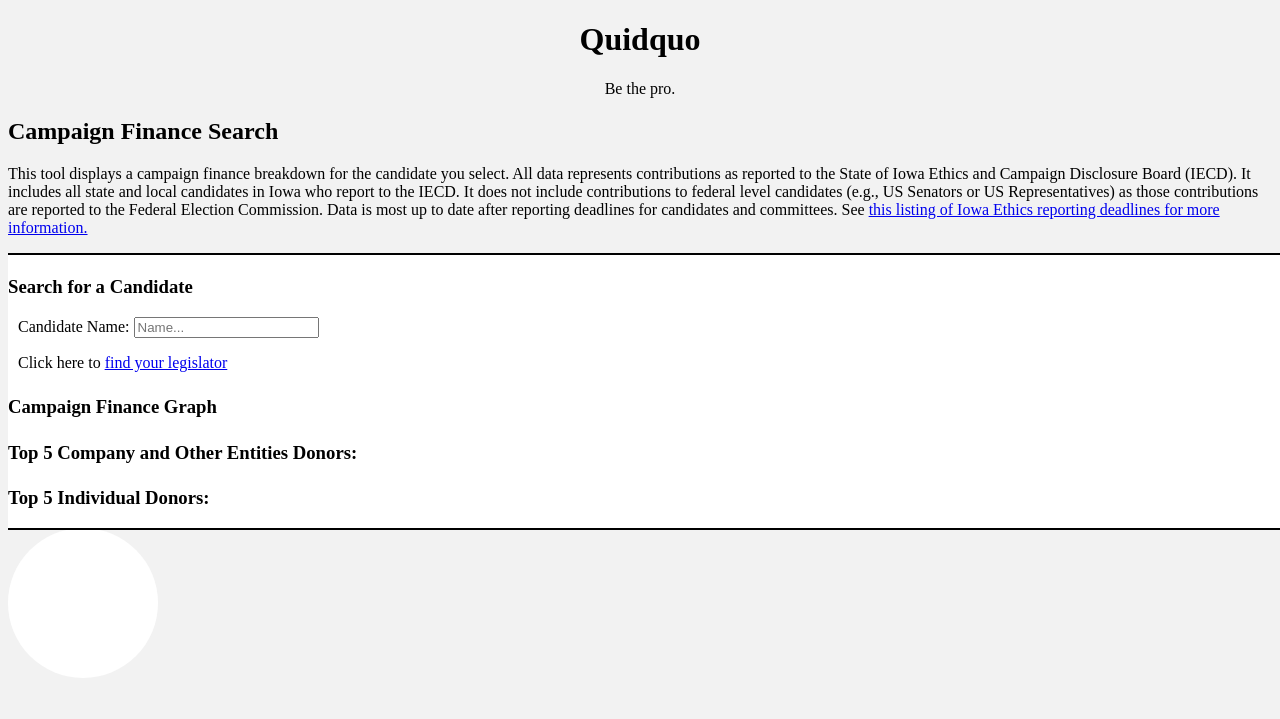
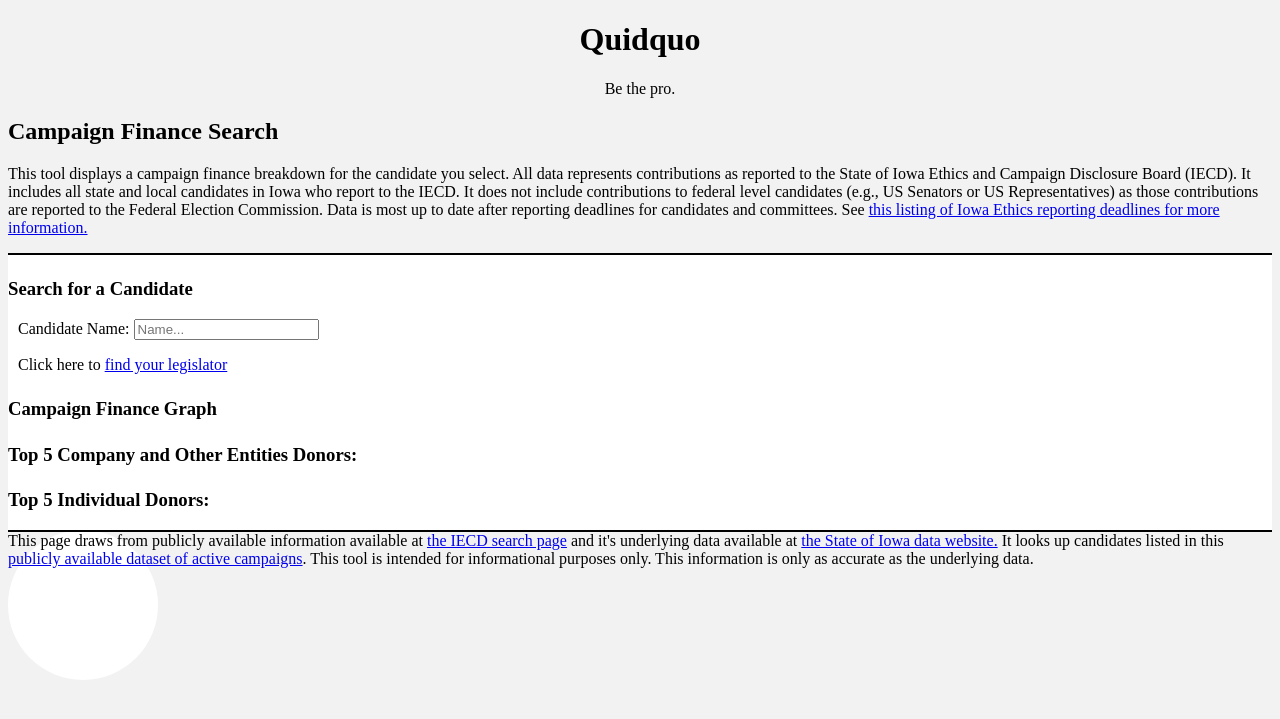
Before and after one commit to quidquo/quidquo.github.io, a PHP site: page / in a window 1280 px wide. Shown: the top 719 px of the page. Run offline with PHP 8.4, Linux system fonts and the light colour scheme; some libraries are stand-ins or nearby versions.

Commit message:
relative

```diff
--- a/tyler.css
+++ b/tyler.css
@@ -1,20 +1,5 @@
 body{
   background-color: #f2f2f2;
-}
-
-.break{
-  background-color: black;
-  height: 2px;
-  width: 100%;
-  position: absolute;
-}
-
-.tool{
-  background-color: white;
-  margin: 0px 0px 0px 0px;
-  padding: 0px 0px 0px 0px;
-  width: 100%;
-  position: absolute;
 }
 
 h1{
@@ -25,6 +10,29 @@
   text-align: center;
 }
 
+.break{
+  background-color: black;
+  height: 2px;
+  width: 100%;
+  position: relative;
+}
+
+h3{
+  padding: 5px 0px 0px 0px;
+}
+
+#search{
+  padding: 0px 0px 0px 10px;
+}
+
+.tool{
+  background-color: white;
+  margin: 0px 0px 0px 0px;
+  padding: 0px 0px 0px 0px;
+  width: 100%;
+  position: relative;
+}
+
 #cursor{
  position: absolute;
   height: 150px;
@@ -33,10 +41,3 @@
   border-radius: 50%;
   z-index: -1;
 }
-
-h3{
-  padding: 5px 0px 0px 0px;
-}
-#search{
-  padding: 0px 0px 0px 10px;
-}
--- a/tyler.js
+++ b/tyler.js
@@ -15,6 +15,7 @@
 //candidate selector variables
 var candidateName = "";
 var candidateCode = 0;
+var office ="";
 
 //Search the database for a candidate name
 function oninputFunct(query) {
```
